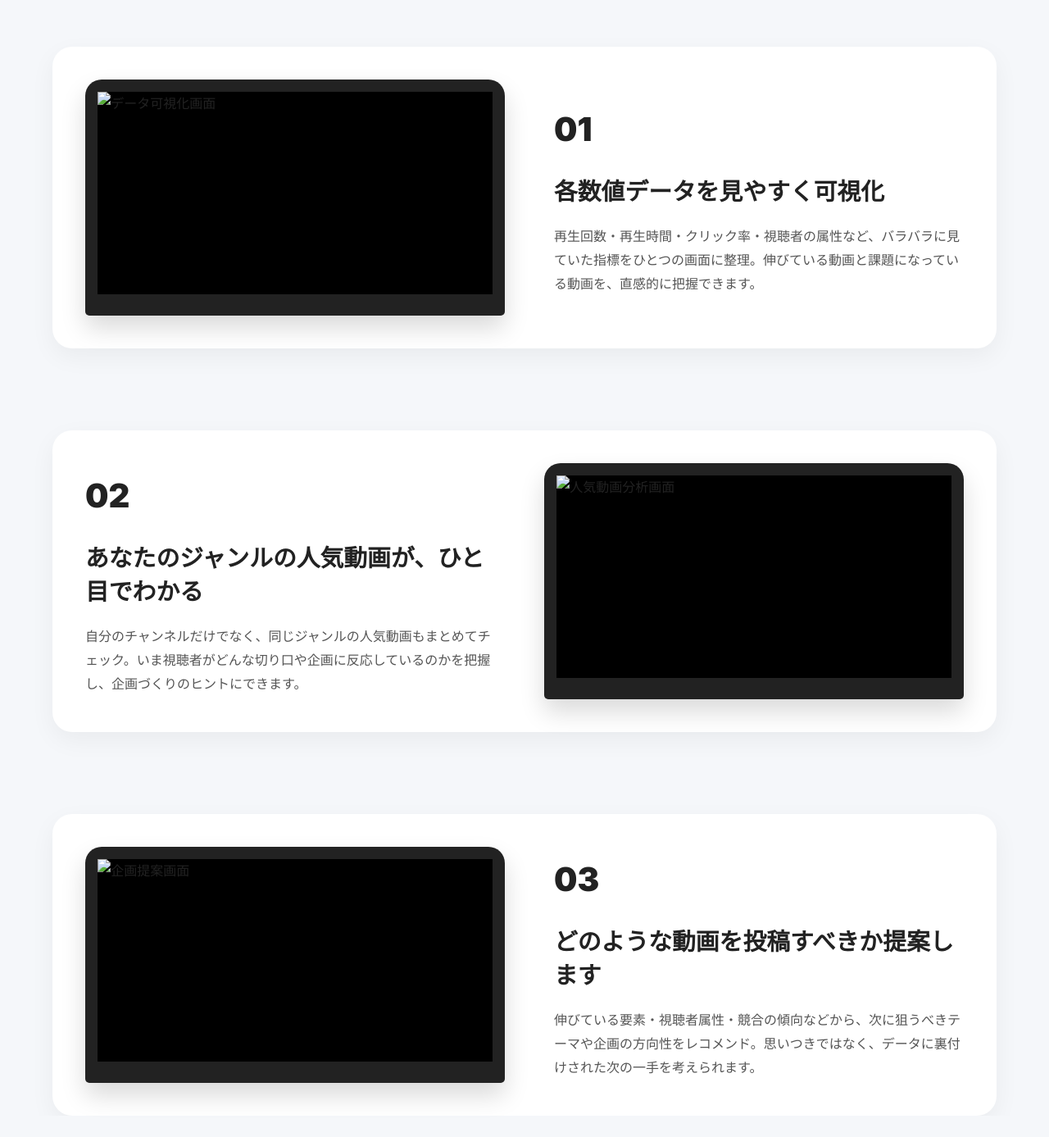
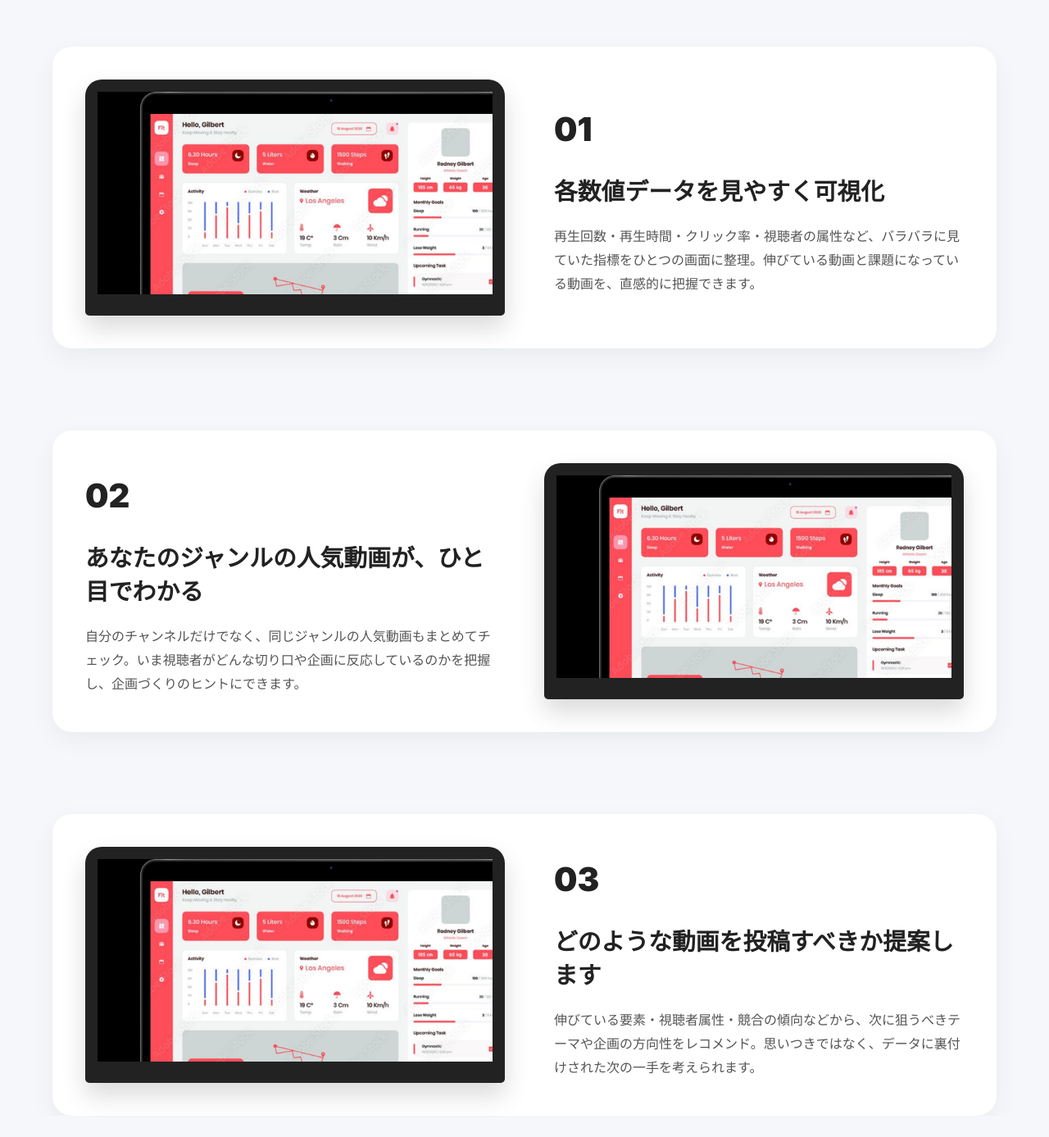
Before and after one commit to Taka6116/bunseki_kun, a plain HTML site: page index.html in a window 1280 px wide. Shown: the part 1359-2746 px from the top of the page at 82% size. Drawn offline with nearby package versions, Linux system fonts and the light colour scheme.

Commit message:
Update index.html

```diff
--- a/index.html
+++ b/index.html
@@ -43,7 +43,7 @@
                     <div class="speech-bubble">YouTuberの声をもとに作りました！</div>
                     <div class="laptop-frame">
                         <div class="laptop-screen">
-                            <img src="images/moc-pc-3.pn" alt="分析君ダッシュボード画面">
+                            <img src="images/moc-pc-3.png" alt="分析君ダッシュボード画面">
                         </div>
                     </div>
                 </div>
@@ -83,7 +83,7 @@
                     <div class="feature-visual">
                         <div class="laptop-frame">
                             <div class="laptop-screen">
-                                <img src="images/moc-pc-3.pn" alt="データ可視化画面">
+                                <img src="images/moc-pc-3.png" alt="データ可視化画面">
                             </div>
                         </div>
                     </div>
@@ -98,7 +98,7 @@
                     <div class="feature-visual">
                         <div class="laptop-frame">
                             <div class="laptop-screen">
-                                <img src="images/moc-pc-3.pn" alt="人気動画分析画面">
+                                <img src="images/moc-pc-3.png" alt="人気動画分析画面">
                             </div>
                         </div>
                     </div>
@@ -113,7 +113,7 @@
                     <div class="feature-visual">
                         <div class="laptop-frame">
                             <div class="laptop-screen">
-                                <img src="images/moc-pc-3.pn" alt="企画提案画面">
+                                <img src="images/moc-pc-3.png" alt="企画提案画面">
                             </div>
                         </div>
                     </div>
```
